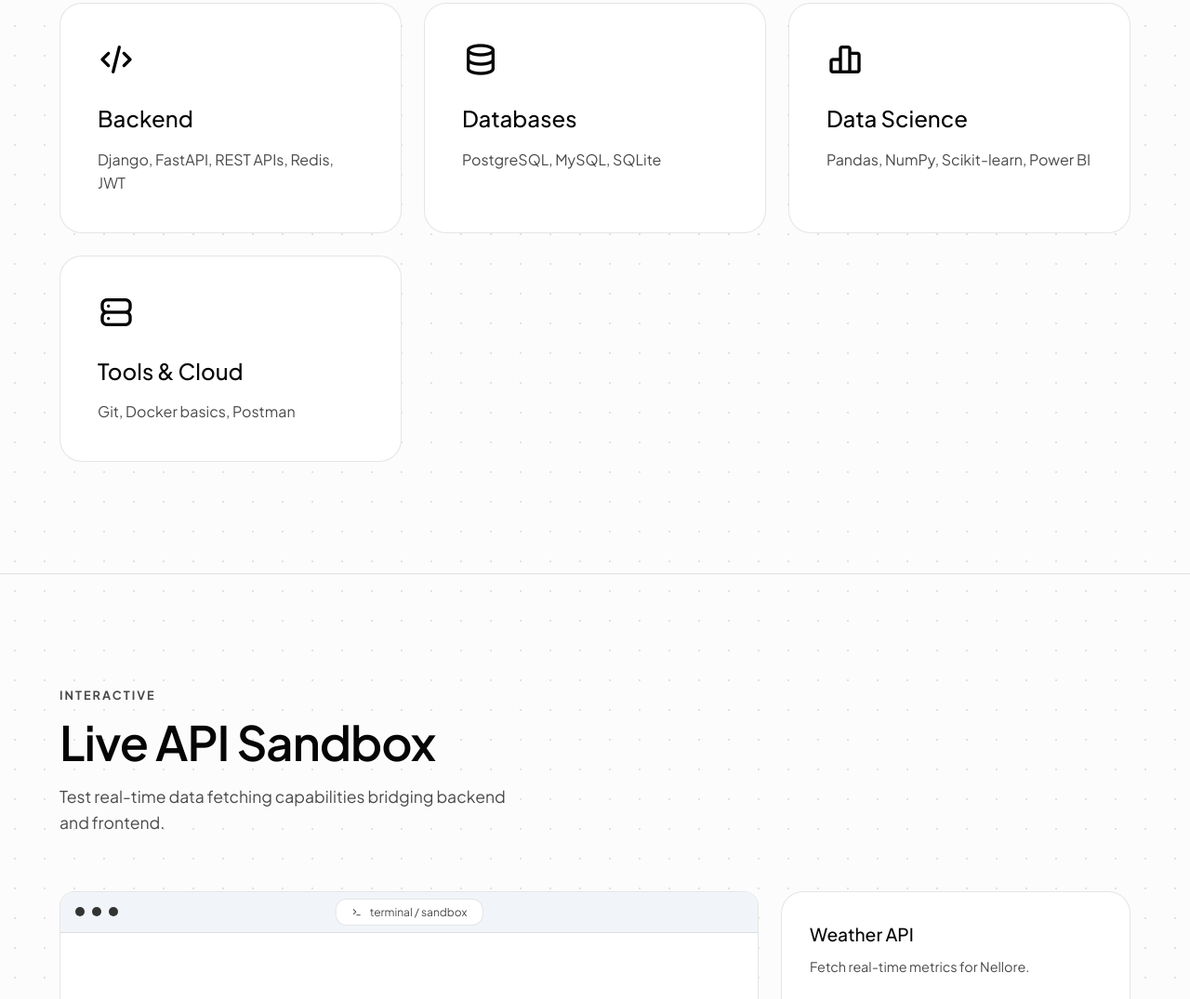
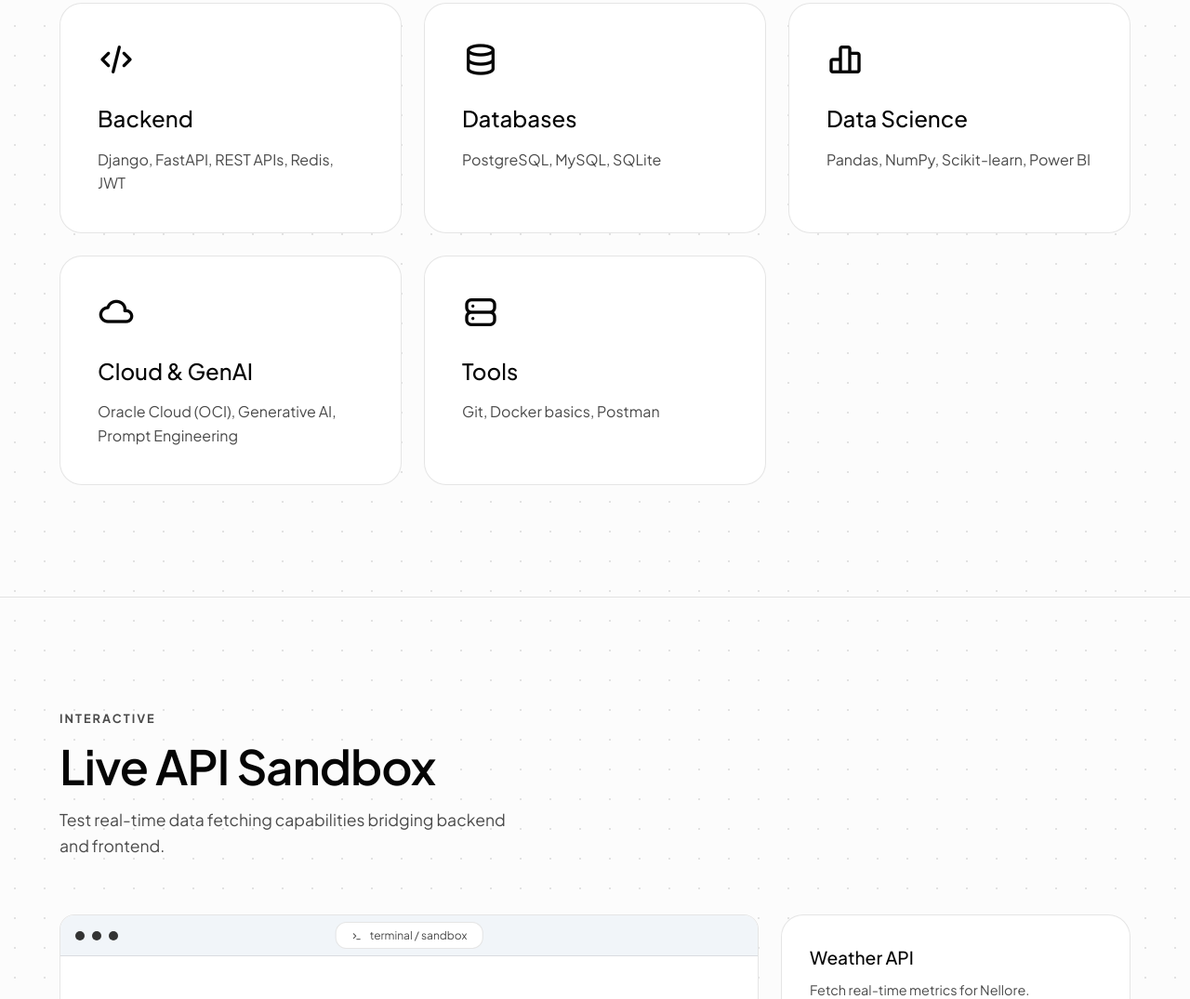
Before and after one commit to Sathvik1696/Portifolio, a plain HTML site: page index.html in a window 1280 px wide. Shown: the part 5588-6663 px from the top of the page at 93% size. Drawn offline with Linux system fonts and the light colour scheme.

Commit message:
Update skills section with Cloud & GenAI expertise

```diff
--- a/index.html
+++ b/index.html
@@ -317,8 +317,14 @@
                     </div>
 
                     <div class="skill-box reveal-up deen-hover-glow" style="transition-delay: 0.3s; --hover-glow: rgba(245, 158, 11, 0.5);">
+                        <i class="ti ti-cloud skill-icon"></i>
+                        <h3>Cloud & GenAI</h3>
+                        <p>Oracle Cloud (OCI), Generative AI, Prompt Engineering</p>
+                    </div>
+
+                    <div class="skill-box reveal-up deen-hover-glow" style="transition-delay: 0.4s; --hover-glow: rgba(107, 114, 128, 0.5);">
                         <i class="ti ti-server skill-icon"></i>
-                        <h3>Tools & Cloud</h3>
+                        <h3>Tools</h3>
                         <p>Git, Docker basics, Postman</p>
                     </div>
 
```
